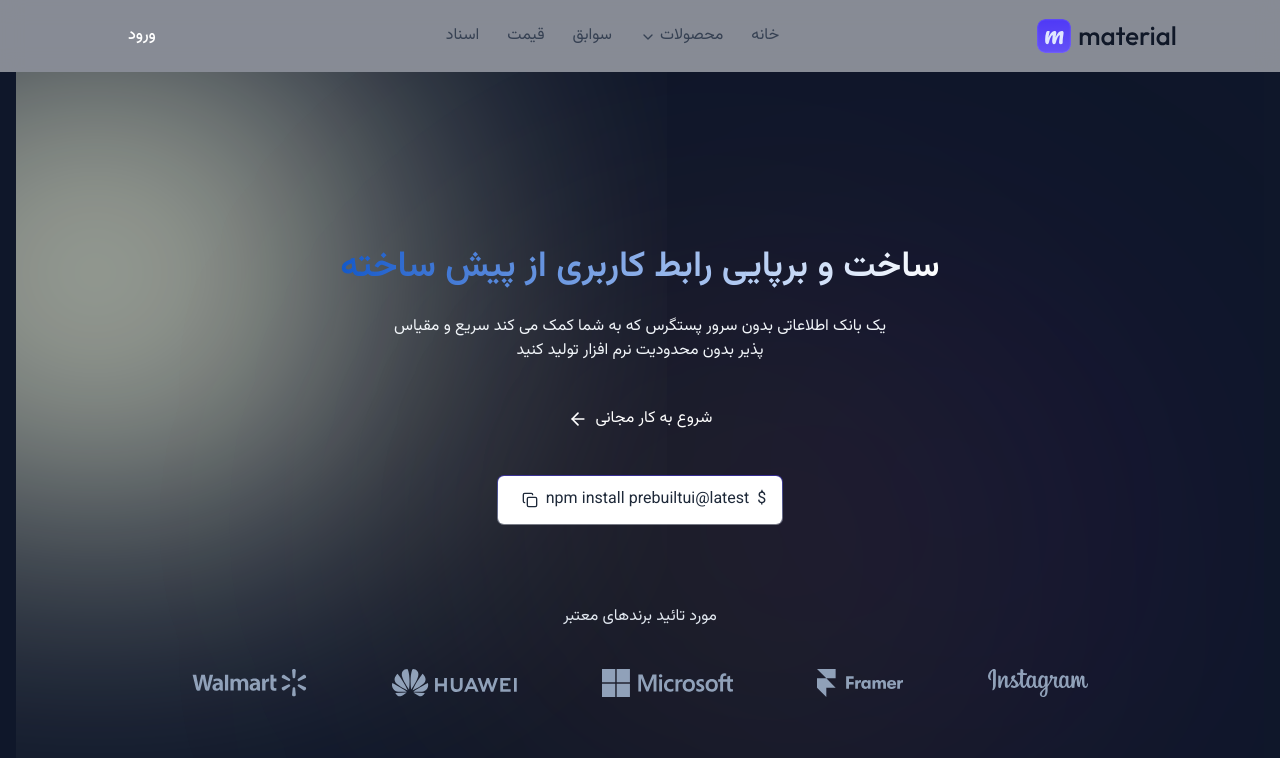
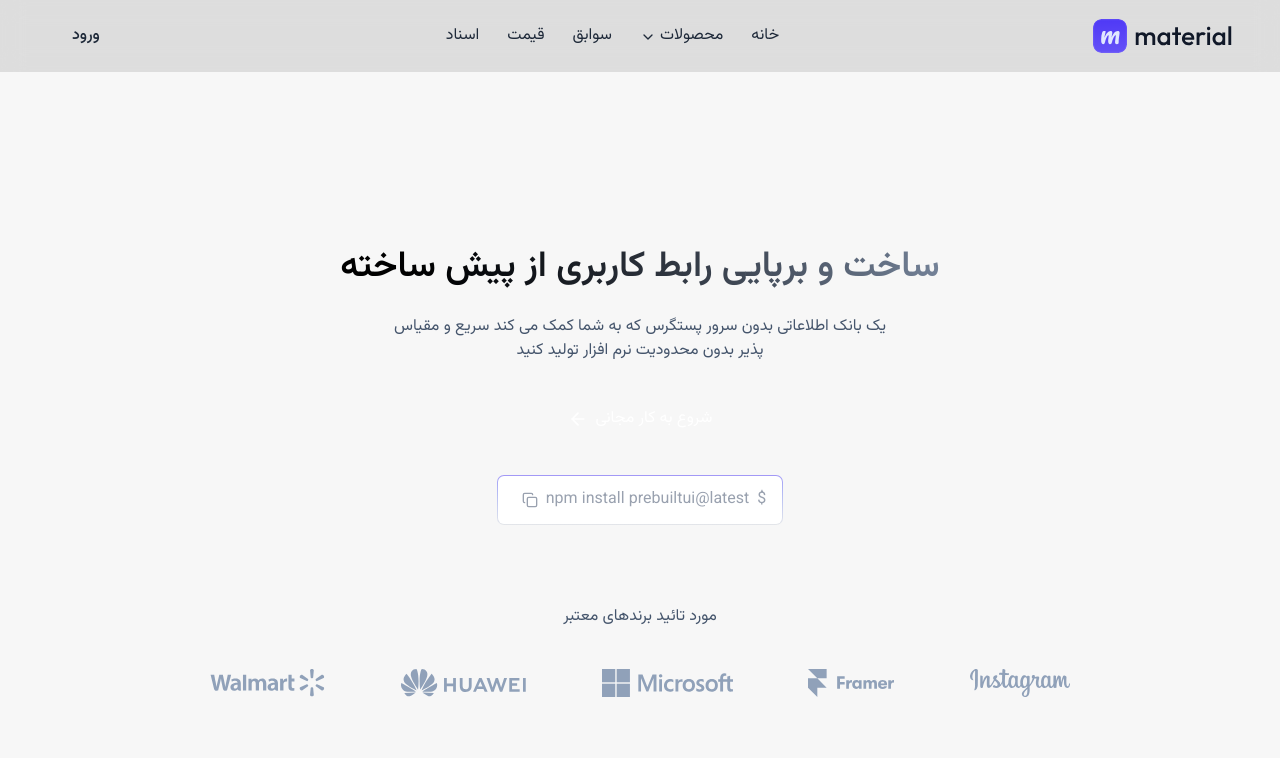
Before and after one commit to shamayel-torabi/react-project, a Next.js app in the folder next-shadcn-rtl/: page / in a window 1280 px wide. Shown: the top 758 px of the page. Built offline with nearby package versions, Linux system fonts and the light colour scheme.

Commit message:
update  next-shadcn-rtl

```diff
--- a/next-shadcn-rtl/app/(public-pages)/layout.tsx
+++ b/next-shadcn-rtl/app/(public-pages)/layout.tsx
@@ -18,7 +18,9 @@ export default function PublicLayout({
         <div className="flex flex-col h-screen overflow-hidden">
             <div className="overflow-y-auto">
                 <Navbar />
-                {children}
+                <main className="min-h-[calc(100vh-32.9rem)]">
+                    {children}
+                </main>
                 <Footer />
             </div>
         </div>
--- a/next-shadcn-rtl/app/globals.css
+++ b/next-shadcn-rtl/app/globals.css
@@ -2,7 +2,7 @@
 @import "tw-animate-css";
 @import "shadcn/tailwind.css";
 
-@custom-variant dark (&:is(.dark *));
+@custom-variant dark (&:where(.dark, .dark *));
 
 :root {
   --background: hsl(0 0% 97%);
--- a/next-shadcn-rtl/app/layout.tsx
+++ b/next-shadcn-rtl/app/layout.tsx
@@ -1,7 +1,6 @@
 import type { Metadata } from "next";
 import localFont from 'next/font/local'
 import { TooltipProvider } from '@/components/ui/tooltip';
-import { ThemeProvider } from "@/components/theme-provider";
 import { Toaster } from "@/components/ui/sonner";
 import LenisScroll from '@/components/lenis-scroll';
 import "./globals.css";
@@ -24,20 +23,13 @@ export default function RootLayout({
   children: React.ReactNode;
 }>) {
   return (
-    <html lang="fa" dir="rtl">
+    <html lang="fa-IR" dir="rtl" className="light">
       <body className={`${vazirMatn.className} antialiased h-full`}>
-        <ThemeProvider
-          attribute="class"
-          defaultTheme="dark"
-          enableSystem
-          disableTransitionOnChange
-        >
           <TooltipProvider>
             <LenisScroll />
             {children}
             <Toaster />
           </TooltipProvider>
-        </ThemeProvider>
       </body>
     </html>
   );
--- a/next-shadcn-rtl/components/navbar.jsx
+++ b/next-shadcn-rtl/components/navbar.jsx
@@ -14,11 +14,11 @@ export default function Navbar() {
         {
             name: 'محصولات',
             subLinks: [
-                { name: 'Text to Slides', href: '#products/text-to-slides', icon: FileTextIcon, description: 'Convert text to slides' },
-                { name: 'Image to Slides', href: '#products/image-to-slides', icon: ImageUpIcon, description: 'Convert images to slides' },
-                { name: 'Video to Slides', href: '#products/video-to-slides', icon: FileVideo, description: 'Convert videos to slides' },
-                { name: 'Audio to Slides', href: '#products/audio-to-slides', icon: AudioLines, description: 'Convert audio to slides' },
-                { name: 'Ideas to Slides', href: '#products/ideas-to-slides', icon: LightbulbIcon, description: 'Generate slides from ideas' },
+                { name: 'متن به اسلاید', href: '#products/text-to-slides', icon: FileTextIcon, description: 'تبدیل متن به اسلاید' },
+                { name: 'تصویر به اسلاید', href: '#products/image-to-slides', icon: ImageUpIcon, description: 'تبدیل تصویر به اسلاید' },
+                { name: 'ویدئو به اسلاید', href: '#products/video-to-slides', icon: FileVideo, description: 'تبدیل ویدئو به اسلاید' },
+                { name: 'صدا به اسلاید', href: '#products/audio-to-slides', icon: AudioLines, description: 'تبدیل صدا به اسلاید' },
+                { name: 'ایده به اسلاید', href: '#products/ideas-to-slides', icon: LightbulbIcon, description: 'ایجاد اسلاید از ایده شما' },
             ],
         },
         { name: 'سوابق', href: '#stories' },
@@ -28,12 +28,12 @@ export default function Navbar() {
 
     return (
         <>
-            <nav className='sticky top-0 z-50 flex w-full items-center justify-between bg-white/50 px-4 py-3.5 backdrop-blur-md md:px-16 lg:px-24'>
+            <nav className='sticky top-0 z-50 flex w-full items-center justify-between dark:bg-white/10 bg-black/10 px-4 py-3.5 backdrop-blur-md md:px-16 lg:px-10'>
                 <Link href="/">
                     <Image src='/assets/logo.svg' alt='logo' className='h-8.5 w-auto' width={205} height={48} />
                 </Link>
 
-                <div className='hidden items-center space-x-7 text-gray-700 md:flex'>
+                <div className='hidden items-center space-x-7 text-gray-800 dark:text-gray-200 md:flex'>
                     {links.map((link) => link.subLinks ? (
                         <div key={link.name} className='group relative' onMouseEnter={() => setOpenDropdown(link.name)} onMouseLeave={() => setOpenDropdown(null)}>
                             <div className='flex cursor-pointer items-center gap-1 hover:text-black'>
@@ -41,17 +41,17 @@ export default function Navbar() {
                                 <ChevronDown className={`mt-px size-4 transition-transform duration-200 ${openDropdown === link.name ? 'rotate-180' : ''}`} />
                             </div>
 
-                            <div className={`absolute top-6 left-0 z-40 w-lg rounded-md border border-gray-100 bg-white p-3 shadow-lg transition-all duration-200 ease-in-out ${openDropdown === link.name ? 'visible translate-y-0 opacity-100' : 'invisible -translate-y-2 opacity-0'}`}>
-                                <p>Explore our AI tools</p>
+                            <div className={`absolute top-6  inset-x-auto z-40 w-lg rounded-md border border-gray-100 text-gray-800 dark:text-gray-200 bg-gray-100 dark:bg-gray-900 p-3 shadow-lg transition-all duration-200 ease-in-out ${openDropdown === link.name ? 'visible translate-y-0 opacity-100' : 'invisible -translate-y-2 opacity-0'}`}>
+                                <p>کاوش در ابزار هوش مصنوعی</p>
                                 <div className='mt-3 grid grid-cols-2 gap-2'>
                                     {link.subLinks.map((sub) => (
-                                        <Link href={sub.href} key={sub.name} className='group/link flex items-center gap-2 rounded-md p-2 transition hover:bg-gray-100'>
+                                        <Link href={sub.href} key={sub.name} className='group/link flex items-center gap-2 rounded-md p-2 transition hover:bg-gray-100 dark:hover:bg-gray-900'>
                                             <div className='w-max gap-1 rounded-md btn p-2'>
-                                                <sub.icon className='size-4.5 text-white transition duration-300 group-hover/link:scale-110' />
+                                                <sub.icon className='size-4.5 text-gray-800 transition duration-300 group-hover/link:scale-110' />
                                             </div>
                                             <div>
                                                 <p className='font-medium'>{sub.name}</p>
-                                                <p className='font-light text-gray-400'>{sub.description}</p>
+                                                <p className='font-light text-gray-500'>{sub.description}</p>
                                             </div>
                                         </Link>
                                     ))}
@@ -65,7 +65,7 @@ export default function Navbar() {
                     ))}
                 </div>
 
-                <Link href='/login' className='hidden rounded-full btn px-8 py-2.5 font-medium text-white transition hover:opacity-90 md:inline-block'>
+                <Link href='/login' className='hidden rounded-full btn px-8 py-2.5 font-medium text-gray-800 dark:text-gray-200 transition hover:opacity-90 md:inline-block'>
                     ورود
                 </Link>
 
@@ -79,14 +79,14 @@ export default function Navbar() {
                     <div key={link.name} className='text-center'>
                         {link.subLinks ? (
                             <>
-                                <button onClick={() => setOpenDropdown(openDropdown === link.name ? null : link.name)} className='flex items-center justify-center gap-1 text-gray-800'>
+                                <button onClick={() => setOpenDropdown(openDropdown === link.name ? null : link.name)} className='flex items-center justify-center gap-1 text-gray-800 dark:bg-gray-200'>
                                     {link.name}
                                     <ChevronDown className={`size-4 transition-transform ${openDropdown === link.name ? 'rotate-180' : ''}`} />
                                 </button>
                                 {openDropdown === link.name && (
                                     <div className='mt-2 flex flex-col gap-2 text-left text-sm'>
                                         {link.subLinks.map((sub) => (
-                                            <Link key={sub.name} href={sub.href} className='block text-gray-600 transition hover:text-black' onClick={() => setIsOpen(false)}>
+                                            <Link key={sub.name} href={sub.href} className='block text-gray-200 transition hover:text-black' onClick={() => setIsOpen(false)}>
                                                 {sub.name}
                                             </Link>
                                         ))}
@@ -94,18 +94,18 @@ export default function Navbar() {
                                 )}
                             </>
                         ) : (
-                            <Link href={link.href} className='block text-gray-800 transition hover:text-black' onClick={() => setIsOpen(false)}>
+                            <Link href={link.href} className='block text-gray-800 dark:text-gray-200 transition hover:text-black' onClick={() => setIsOpen(false)}>
                                 {link.name}
                             </Link>
                         )}
                     </div>
                 ))}
 
-                <Link href='#!' className='rounded-full btn px-8 py-2.5 font-medium text-white transition hover:opacity-90' onClick={() => setIsOpen(false)}>
-                    Sign Up
+                <Link href='#!' className='rounded-full btn px-8 py-2.5 font-medium text-gray-200 transition hover:text-black' onClick={() => setIsOpen(false)}>
+                    ثبت نام
                 </Link>
 
-                <button onClick={() => setIsOpen(false)} className='rounded-md btn p-2 text-white ring-white active:ring-2'>
+                <button onClick={() => setIsOpen(false)} className='rounded-md btn p-2 text-gray-800 dark:text-gray-200 ring-white active:ring-2'>
                     <XIcon />
                 </button>
             </div>
--- a/next-shadcn-rtl/components/sections/hero-section.jsx
+++ b/next-shadcn-rtl/components/sections/hero-section.jsx
@@ -25,46 +25,6 @@ export default function HeroSection() {
 
     return (
         <section className="flex flex-col items-center justify-center relative h-svh overflow-hidden">
-            <svg className="absolute inset-0 -z-10" width="1440" height="1018" viewBox="0 0 1440 1018" fill="none" xmlns="http://www.w3.org/2000/svg">
-                <g filter="url(#a)">
-                    <ellipse cx="271.282" cy="200.379" rx="271.282" ry="200.379" fill="#FBFFE1" />
-                </g>
-                <g filter="url(#b)">
-                    <ellipse cx="993.487" cy="451.53" rx="359.487" ry="265.53" fill="url(#c)" fillOpacity=".1" />
-                </g>
-                <defs>
-                    <filter id="a" x="-300" y="-300" width="1142.56" height="1000.76" filterUnits="userSpaceOnUse" colorInterpolationFilters="sRGB">
-                        <feFlood floodOpacity="0" result="BackgroundImageFix" />
-                        <feBlend in="SourceGraphic" in2="BackgroundImageFix" result="shape" />
-                        <feGaussianBlur stdDeviation="150" result="effect1_foregroundBlur_8119_961" />
-                    </filter>
-                    <filter id="b" x="333.9" y="-114.1" width="1319.18" height="1131.26" filterUnits="userSpaceOnUse" colorInterpolationFilters="sRGB">
-                        <feFlood floodOpacity="0" result="BackgroundImageFix" />
-                        <feBlend in="SourceGraphic" in2="BackgroundImageFix" result="shape" />
-                        <feGaussianBlur stdDeviation="150.05" result="effect1_foregroundBlur_8119_961" />
-                        <feTurbulence type="fractalNoise" baseFrequency="inf inf" stitchTiles="stitch" numOctaves="3" result="noise" seed="9943" />
-                        <feColorMatrix in="noise" type="luminanceToAlpha" result="alphaNoise" />
-                        <feComponentTransfer in="alphaNoise" result="coloredNoise1">
-                            <feFuncA type="discrete" tableValues="1 1 1 1 1 1 1 1 1 1 1 1 1 1 1 1 1 1 1 1 1 1 1 1 1 1 1 1 1 1 1 1 1 1 1 1 1 1 1 1 1 1 1 1 1 1 1 1 1 1 1 0 0 0 0 0 0 0 0 0 0 0 0 0 0 0 0 0 0 0 0 0 0 0 0 0 0 0 0 0 0 0 0 0 0 0 0 0 0 0 0 0 0 0 0 0 0 0 0 0" />
-                        </feComponentTransfer>
-                        <feComposite operator="in" in2="effect1_foregroundBlur_8119_961" in="coloredNoise1" result="noise1Clipped" />
-                        <feFlood floodColor="rgba(0, 0, 0, 0.25)" result="color1Flood" />
-                        <feComposite operator="in" in2="noise1Clipped" in="color1Flood" result="color1" />
-                        <feMerge result="effect2_noise_8119_961">
-                            <feMergeNode in="effect1_foregroundBlur_8119_961" />
-                            <feMergeNode in="color1" />
-                        </feMerge>
-                    </filter>
-                    <linearGradient id="c" x1="550.41" y1="500.394" x2="1343.15" y2="82.986" gradientUnits="userSpaceOnUse">
-                        <stop stopColor="#F6DFF4" />
-                        <stop offset=".196" stopColor="#FF6E00" />
-                        <stop offset=".407" stopColor="#F8C04D" />
-                        <stop offset=".586" stopColor="#EF3EC2" />
-                        <stop offset=".816" stopColor="#4700EC" />
-                        <stop offset=".949" stopColor="#5100BA" />
-                    </linearGradient>
-                </defs>
-            </svg>
 
             <h1
                 className="text-2xl md:text-4xl/18 text-center font-semibold max-w-2xl bg-gradient-to-r from-black dark:from-[#1359c9] to-[#748298] dark:to-white text-transparent bg-clip-text">
@@ -90,7 +50,7 @@ export default function HeroSection() {
             </div>
             <p className="py-6 text-slate-600 dark:text-slate-200 mt-14">مورد تائید برندهای معتبر </p>
 
-            <div className="flex flex-wrap justify-between max-sm:justify-center gap-10 max-w-4xl w-full mx-auto py-4" id="logo-container">
+            <div className="flex flex-wrap justify-around max-sm:justify-center gap-10 max-w-4xl w-full mx-auto py-4" id="logo-container">
                 {logos.map((logo, index) => <img key={index} src={logo} alt="logo" className="h-7 w-auto max-w-xs" />)}
             </div>
         </section >
```
Also changed, not shown: next-shadcn-rtl/app/(public-pages)/test/page.tsx (added, +6 -0 lines).
